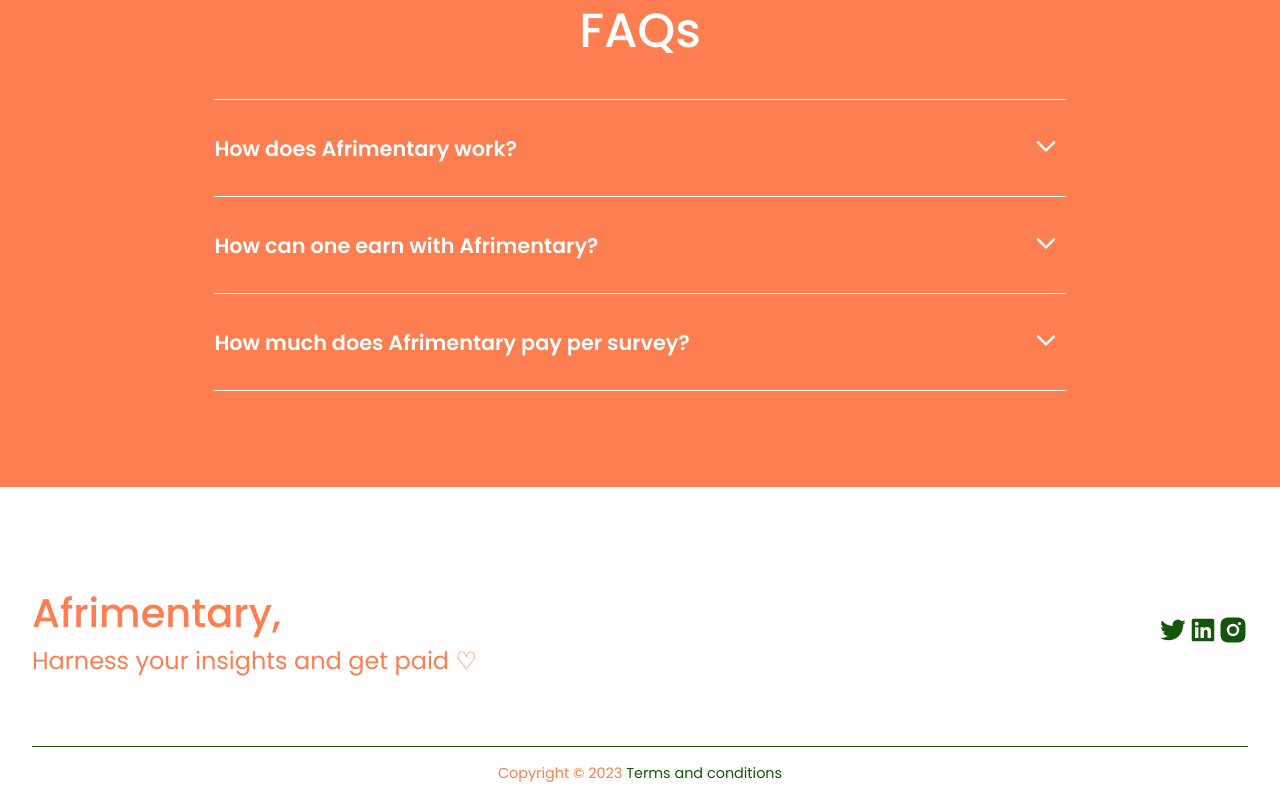
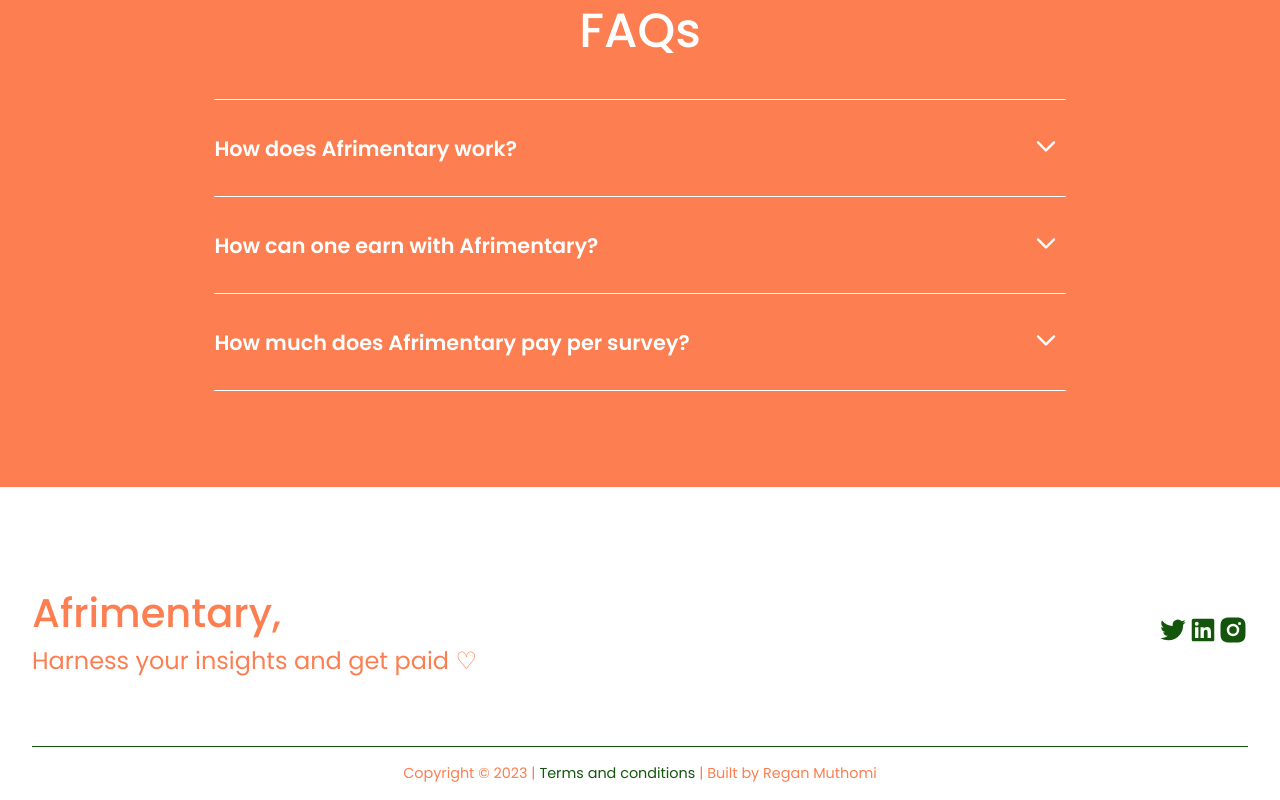
Before and after one commit to YasPAC/Afrimentary-UI, a React (Vite) app: page / in a window 1280 px wide. Shown: the part 2602-3402 px from the top of the page. Built offline with nearby package versions, Linux system fonts and the light colour scheme; no server answers.

Commit message:
Fix endpoint typo

```diff
--- a/src/Components/Footer/Footer.jsx
+++ b/src/Components/Footer/Footer.jsx
@@ -19,8 +19,9 @@
                     </div>
             </div>
             <div className="copyright">
-                <span>Copyright © {date.getFullYear()} </span>
-                <span><Link to="/terms">Terms and conditions</Link></span>
+                <span>Copyright © {date.getFullYear()} | </span>
+                <span><Link to="/terms">Terms and conditions</Link> | </span>
+                <span>Built by Regan Muthomi</span>
             </div>
         </section>
     )
--- a/src/Pages/CommonPages/RequestPassReset/RequestPassReset.jsx
+++ b/src/Pages/CommonPages/RequestPassReset/RequestPassReset.jsx
@@ -21,7 +21,7 @@
         e.preventDefault();
         const axiosConfig = {
             method: "post",
-            url: isRespondent ? "https://afrimentary.onrender.com/API/respondents/request_password" : "https://afrimentary.onrender.com/API/researcher/request_password",
+            url: isRespondent ? "https://afrimentary.onrender.com/API/respondent/request_password" : "https://afrimentary.onrender.com/API/researcher/request_password",
             data: userEmail
         }
         axios(axiosConfig).then(response => {
```
